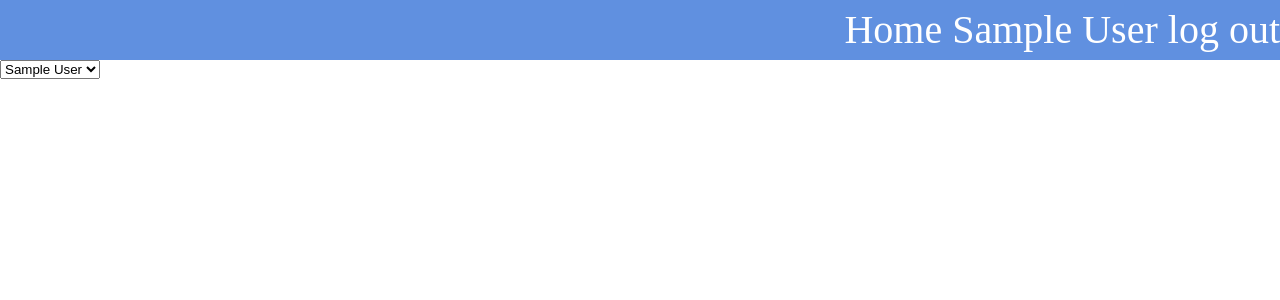
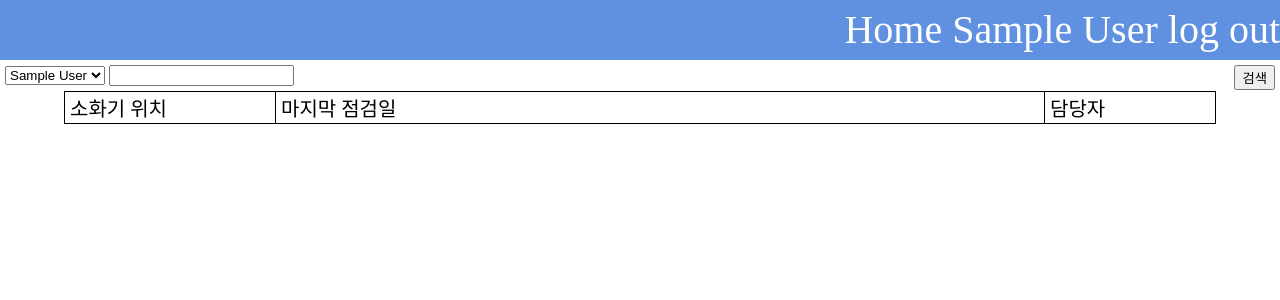
Before and after one commit to simkyuwon/Django, a Django app: page /inspectionlist/ in a window 1280 px wide. Shown: the top 300 px of the page. Run offline with Django 3.2, Linux system fonts and the light colour scheme; the visitor is signed in with stand-in values (Sample User, id 1); data comes from the database, SQL or seed files in the repository; data that the repository does not hold is empty.

Commit message:
add list search function

```diff
--- a/myHome/static/myHome/style.css
+++ b/myHome/static/myHome/style.css
@@ -12,8 +12,8 @@ a,a:visited,a:hover,a:focus,a:active {
 .top-menu {
 	width : 100%;
 	height : 60px;
-	padding-right : 30px;
 	line-height : 60px;
+	padding-right : 1em;
 	left : 0px;
 	top : 0px;
 	text-align : right;
@@ -39,12 +39,48 @@ a,a:visited,a:hover,a:focus,a:active {
 	width : 30%;
 }
 
-.fire-extinguisher-list {
+.search {
+	font-size : 15px;
+	margin : 5px;
+}
+
+.list {
+	width : 90%;
+	font-size : 20px;
+	margin : 0px auto;
+}
+
+.list-table {
+	border : 1px solid #000000;
+	border-collapse : collapse;
 	width : 100%;
-	font-size : 20px;
+}
+
+td {
+	border : 1px solid #000000;
+	padding : 1px 5px;
+}
+
+td.qr {
+	border : 0px;
+	padding : 0px;
 }
 
 .inspection-main {
 	font-size : 20px;
 	color : #000000;
 }
+
+.qr-page {
+	width : 210mm;
+	height : 297mm;
+	margin : 10mm 0mm;
+}
+
+.qr-image {
+	width : 66mm;
+	margin : 2mm;
+	float : left;
+	font-size : 20px;
+	text-align : center;
+}
--- a/myHome/templates/inspectionlist.html
+++ b/myHome/templates/inspectionlist.html
@@ -8,22 +8,31 @@
 	<a href="/index">Home</a> {{user.name}} <a href="/logout">log out</a>
 </div>
 <div class="search">
-	<select name="user" onchange="location.href=this.value">
-			<option value="/inspectionlist?serviceNumber=all">All</option>
+	<form>
+		<select name="serviceNumber">
+			<option value="all">All</option>
 			{% for User in userList %}
-			<option value="/inspectionlist?serviceNumber={{ User.serviceNumber }}"
+				<option value="{{ User.serviceNumber }}"
 				{% if User.serviceNumber == serviceNumber %}
 					selected = "selected"
 				{% endif %}>
 				{{User.name}}</option>
 			{% endfor %}
 		</select>
+		<input type="text" name="search" value={{search}}>
+		<input style="float:right" type="submit" value="검색">
+	</form>
 </div>
-<div id="list">
-	<ol>
+<div class="list">
+	<table class="list-table">
+		<tr><td style="width:10em">소화기 위치</td><td>마지막 점검일</td><td style="width:8em">담당자</td></tr>
 		{% for inspectionDate in inspectionDateList %}
-			<li>{{inspectionDate.fireExtinguisher}} {{inspectionDate.inspectionDate}} {{inspectionDate.inspector}}</li>
+		<tr>
+			<td>{{inspectionDate.fireExtinguisher}}</td>
+			<td>{{inspectionDate.inspectionDate}}</td>
+			<td>{{inspectionDate.inspector}}</td>
+		</tr>
 		{% endfor %}
-	</ol>
+	</table>
 </div>
 {% endblock content %}
--- a/myHome/templates/qrreader.html
+++ b/myHome/templates/qrreader.html
@@ -9,4 +9,5 @@
 	<input name="qrimg" type="file"/>
 	<input type="submit" value="Read QR code"/>
 </form>
+{{error}}
 {% endblock content %}
--- a/myHome/views.py
+++ b/myHome/views.py
@@ -4,8 +4,11 @@ from .models import User, FireExtinguisherList, InspectionDateList
 from django.contrib import auth
 from datetime import datetime
 from django.urls import reverse
+from django.db.models import Q
 import requests
 import json
+from PIL import Image
+from io import BytesIO
 # Create your views here.
 
 def index(request):
@@ -15,16 +18,23 @@ def list(request, *args, **kwargs):
 	if request.user.is_authenticated :
 		user = request.user
 		userList = User.objects.all()
-		if request.GET.get('serviceNumber','') == 'all' :
+		getServiceNumber = request.GET.get('serviceNumber','')
+		getSearch = request.GET.get('search','')
+		if getServiceNumber == 'all' :
 			fireExtinguisherList = FireExtinguisherList.objects.all().order_by("place")
-		elif request.GET.get('serviceNumber','') == '' :
+		elif getServiceNumber == '' :
 			fireExtinguisherList = FireExtinguisherList.objects.filter(mainInspector = user.serviceNumber).order_by("place")
 		else :
-			fireExtinguisherList = FireExtinguisherList.objects.filter(mainInspector = request.GET.get('serviceNumber','')).order_by("place")
-		if request.GET.get('serviceNumber','') == '' :
-			context = {"fireExtinguisherList" : fireExtinguisherList, "userList" : userList, "serviceNumber" : user.serviceNumber}
+			fireExtinguisherList = FireExtinguisherList.objects.filter(mainInspector = getServiceNumber).order_by("place")
+		if getSearch :
+			fireExtinguisherList = fireExtinguisherList.filter(Q(place__icontains=getSearch)|Q(mainInspector__name__icontains=getSearch))
+		if getServiceNumber == '' :
+			context = {"fireExtinguisherList" : fireExtinguisherList, "userList" : userList, "serviceNumber" : user.serviceNumber, "search" : getSearch}
 		else :
-			context = {"fireExtinguisherList" : fireExtinguisherList, "userList" : userList, "serviceNumber" : request.GET.get('serviceNumber','')}
+			context = {"fireExtinguisherList" : fireExtinguisherList, "userList" : userList, "serviceNumber" : getServiceNumber, "search" : getSearch}
+		if request.GET.get('qr','') == 'True':
+			if request.user.is_admin:
+				return render(request, "qrlist.html", context)
 		return render(request, "list.html", context)
 	else :
 		return index(request)
@@ -67,16 +77,20 @@ def inspectionlist(request, *args, **kwargs):
 	if request.user.is_authenticated :
 		user = request.user
 		userList = User.objects.all()
-		if request.GET.get('serviceNumber','') == 'all' :
+		getServiceNumber = request.GET.get('serviceNumber','')
+		getSearch = request.GET.get('search','')
+		if getServiceNumber == 'all' :
 			inspectionDateList = InspectionDateList.objects.all().order_by("-inspectionDate")
-		elif request.GET.get('serviceNumber','') == '' :
+		elif getServiceNumber == '' :
 			inspectionDateList = InspectionDateList.objects.filter(inspector = user).order_by("-inspectionDate")
 		else :
-			inspectionDateList = InspectionDateList.objects.filter(inspector = request.GET.get('serviceNumber','')).order_by("-inspectionDate")
-		if request.GET.get('serviceNumber','') == '' :
+			inspectionDateList = InspectionDateList.objects.filter(inspector = getServiceNumber).order_by("-inspectionDate")
+		if getSearch :
+			inspectionDateList = inspectionDateList.filter(Q(fireExtinguisher__place__icontains = getSearch)|Q(inspector__name__icontains = getSearch))
+		if getServiceNumber == '' :
 			context = {"inspectionDateList" : inspectionDateList, "userList" : userList, "serviceNumber" : user.serviceNumber}
 		else :
-			context = {"inspectionDateList" : inspectionDateList, "userList" : userList, "serviceNumber" : request.GET.get('serviceNumber','')}
+			context = {"inspectionDateList" : inspectionDateList, "userList" : userList, "serviceNumber" : getServiceNumber}
 		return render(request, "inspectionlist.html", context)
 	else :
 		return index(request)
@@ -119,9 +133,19 @@ def qrreader(request):
 	return render(request, 'qrreader.html')
 
 def qrapi(request):
+	if 'qrimg' not in request.FILES:
+		return render(request,'qrreader.html', {'error':'파일 없음'})
 	files = {'file':request.FILES['qrimg']}
+	img_file = BytesIO(files['file'].read())
+	img = Image.open(img_file)
+	resize_img = img.resize((int(img.size[0] * 0.5), int(img.size[1] * 0.5)))
+	buf = BytesIO()
+	resize_img.save(buf, format='PNG')
+	files = {'file':buf.getvalue()}
 	response = requests.post("http://api.qrserver.com/v1/read-qr-code/", data = {"MAX_FILE_SIZE" : "1048576"},  files = files)
 	responseJson = response.json()
+	if responseJson[0]['symbol'][0]['error'] == "could not find/read QR Code":
+		return render(request, 'qrreader.html', {'error' : 'Qr code 인식 안됨'})
 	fireExtinguisher = FireExtinguisherList.objects.filter(id = responseJson[0]['symbol'][0]['data'])
 	fireExtinguisher.update(lastInspectionDate = datetime.today())
 	newData = InspectionDateList(fireExtinguisher = fireExtinguisher[0], inspector = request.user)
```
Also changed, not shown: myHome/templates/list.html (+14 -11 lines), myHome/templates/qrlist.html (added, +15 -0 lines). Lines whose indentation alone changed are shown as unchanged.
